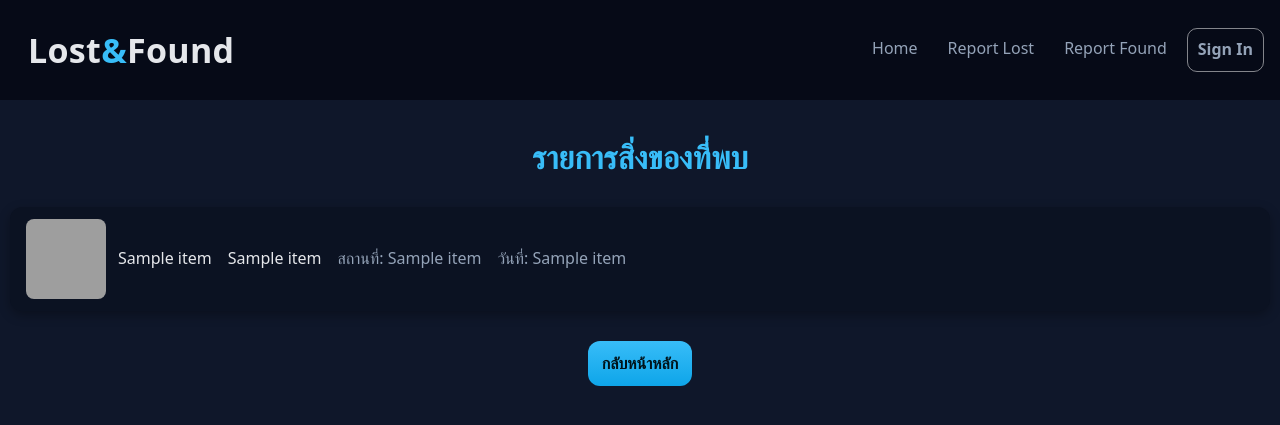
After one commit to WongsatornLav/PSCP_Yu-Nai-Na, a Flask app: template templates/items.html in a window 1280 px wide. The commit adds this page. Shown: the top 425 px of the page. Run offline with Flask 3, Linux system fonts and the light colour scheme; the template is opened without the code that fills it: most values are stand-ins (such as "Sample title", 1, 10 or a date in 2020); grey boxes are pictures that could not be loaded.

Commit message:
Try database
+items.html page
rp_F เก็บข้อมูลเข้า Database

```diff
--- /dev/null
+++ b/templates/items.html
@@ -0,0 +1,33 @@
+{% extends "layout.html" %}
+
+{% block title %}Items Found{% endblock %}
+
+{% block content %}
+<div class="page">
+  <h1 style="text-align:center; color: var(--brand); margin-bottom: 24px;">รายการสิ่งของที่พบ</h1>
+
+  {% if items %}
+    <div class="items-list" style="display: flex; flex-direction: column; gap: 12px;">
+      {% for item in items %}
+      <div class="item-row" style="display: flex; align-items: center; gap: 12px; background: var(--surface); padding: 12px 16px; border-radius: 12px; box-shadow: 0 4px 12px rgba(0,0,0,0.3);">
+        <img src="{{ url_for('static', filename='uploads/' + item[3]) }}"
+             alt="image"
+             style="width: 80px; height: 80px; object-fit: cover; border-radius: 8px;">
+        <div style="display: flex; gap: 16px; flex-wrap: wrap; color: var(--text); font-weight: 500;">
+          <span>{{ item[1] }}</span> <!-- title -->
+          <span>{{ item[2] }}</span> <!-- description -->
+          <span style="color: var(--muted);">สถานที่: {{ item[4] }}</span>
+          <span style="color: var(--muted);">วันที่: {{ item[5] }}</span>
+        </div>
+      </div>
+      {% endfor %}
+    </div>
+  {% else %}
+    <p style="text-align:center; color: var(--muted);">ยังไม่มีสิ่งของที่ถูกแจ้งพบ</p>
+  {% endif %}
+
+  <div style="text-align:center; margin-top: 30px;">
+    <a href="{{ url_for('index') }}" class="btn primary">กลับหน้าหลัก</a>
+  </div>
+</div>
+{% endblock %}
```
Also changed, not shown: app.py (deleted, +0 -21 lines), templates/rp_F.html (+6 -8 lines).
